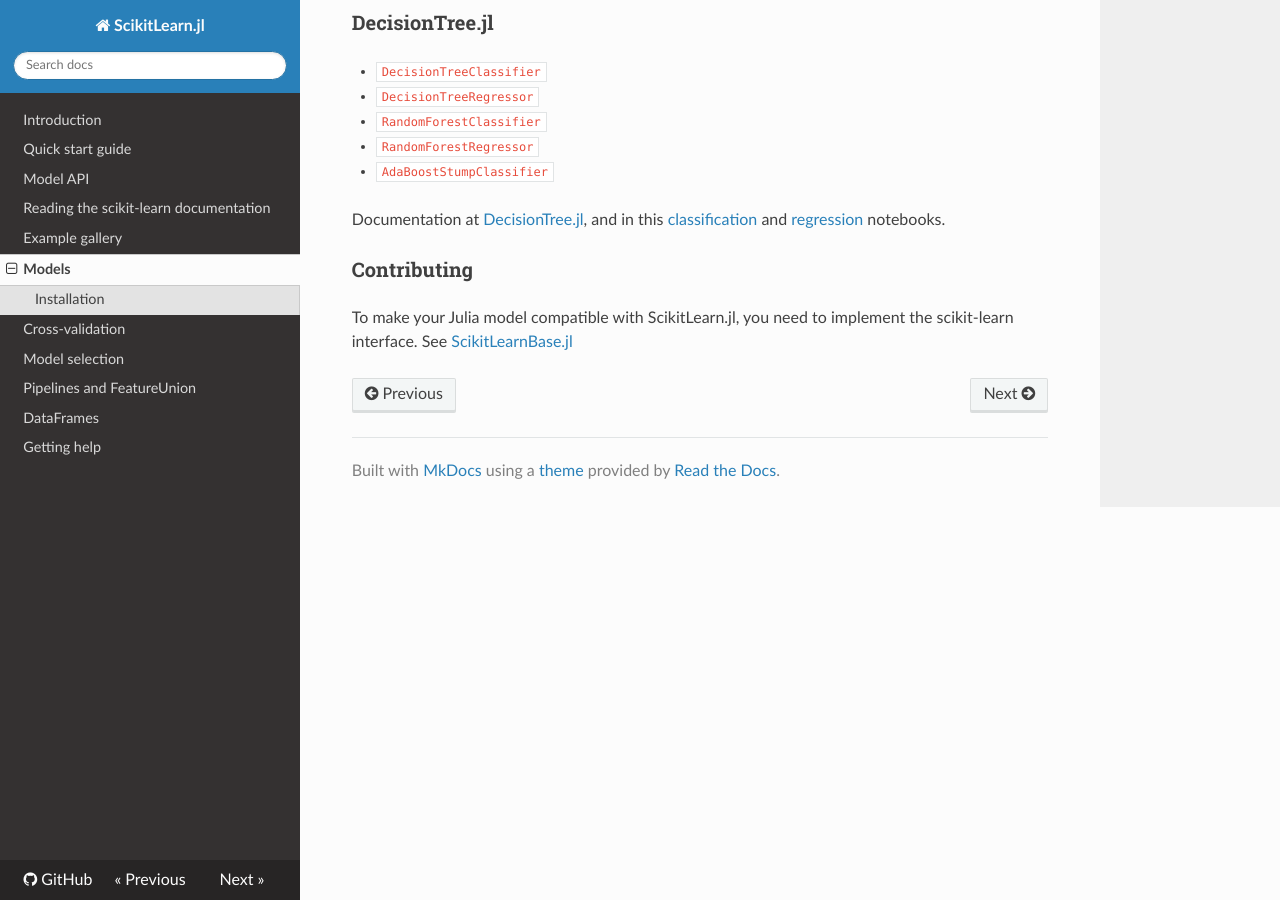
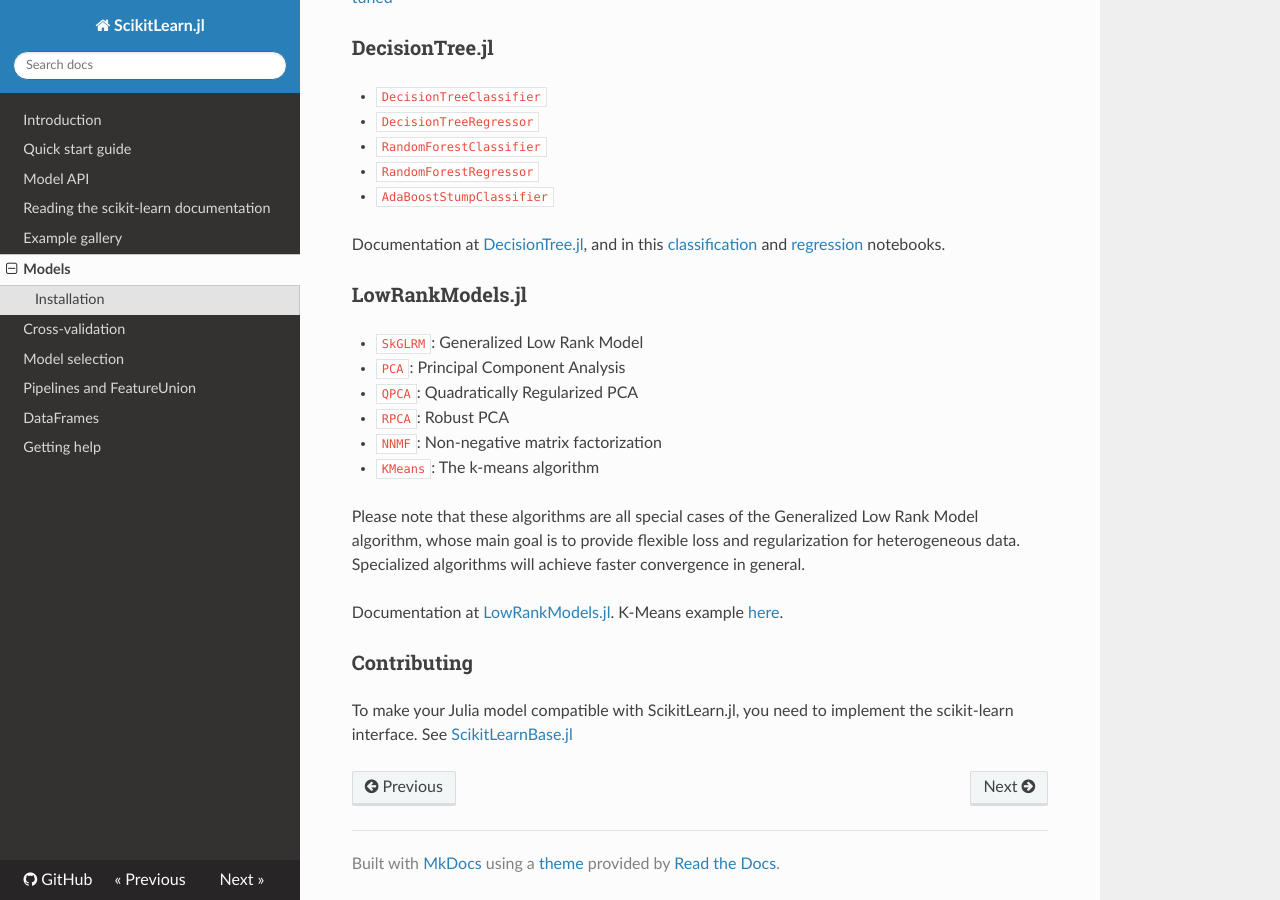
Before and after one commit to cstjean/ScikitLearn.jl, an MkDocs documentation site: the page built from docs/models.md, in a window 1280 px wide and 900 px high, scrolled down 1485 px. Built offline with MkDocs 1.6.1, drawn with Linux system fonts in a browser that asks for light colours; nearby versions of some CDN libraries; old or Windows-style settings are respelled for this version of MkDocs; some of the changed text lies outside the part shown.

Commit message:
Added LowRankModels section

```diff
--- a/docs/models.md
+++ b/docs/models.md
@@ -37,7 +37,8 @@
 ------
 
 Julia models are hosted in other packages, and need to be installed separately
-with `Pkg.add` or `Pkg.checkout`. They all implement the [common api](api.md).
+with `Pkg.add` or `Pkg.checkout`. They all implement the [common api](api.md),
+and provide hyperparameter information in their `?docstrings`.
 
 ### GaussianMixtures.jl
 
@@ -81,6 +82,19 @@
 
 Documentation at [DecisionTree.jl](https://github.com/bensadeghi/DecisionTree.jl#scikitlearnjl), and in this [classification](https://github.com/cstjean/ScikitLearn.jl/blob/master/examples/Classifier_Comparison_Julia.ipynb) and [regression](https://github.com/cstjean/ScikitLearn.jl/blob/master/examples/Decision_Tree_Regression_Julia.ipynb) notebooks.
 
+### LowRankModels.jl
+
+- `SkGLRM`: Generalized Low Rank Model
+- `PCA`: Principal Component Analysis
+- `QPCA`: Quadratically Regularized PCA
+- `RPCA`: Robust PCA
+- `NNMF`: Non-negative matrix factorization
+- `KMeans`: The k-means algorithm
+
+Please note that these algorithms are all special cases of the Generalized Low Rank Model algorithm, whose main goal is to provide flexible loss and regularization for heterogeneous data. Specialized algorithms will achieve faster convergence in general.
+
+Documentation at [LowRankModels.jl](https://github.com/madeleineudell/LowRankModels.jl#scikitlearn). K-Means example [here](https://github.com/cstjean/ScikitLearn.jl/blob/master/examples/Plot_Kmeans_Digits_Julia.ipynb).
+
 ### Contributing
 
 To make your Julia model compatible with ScikitLearn.jl, you need to implement
```
